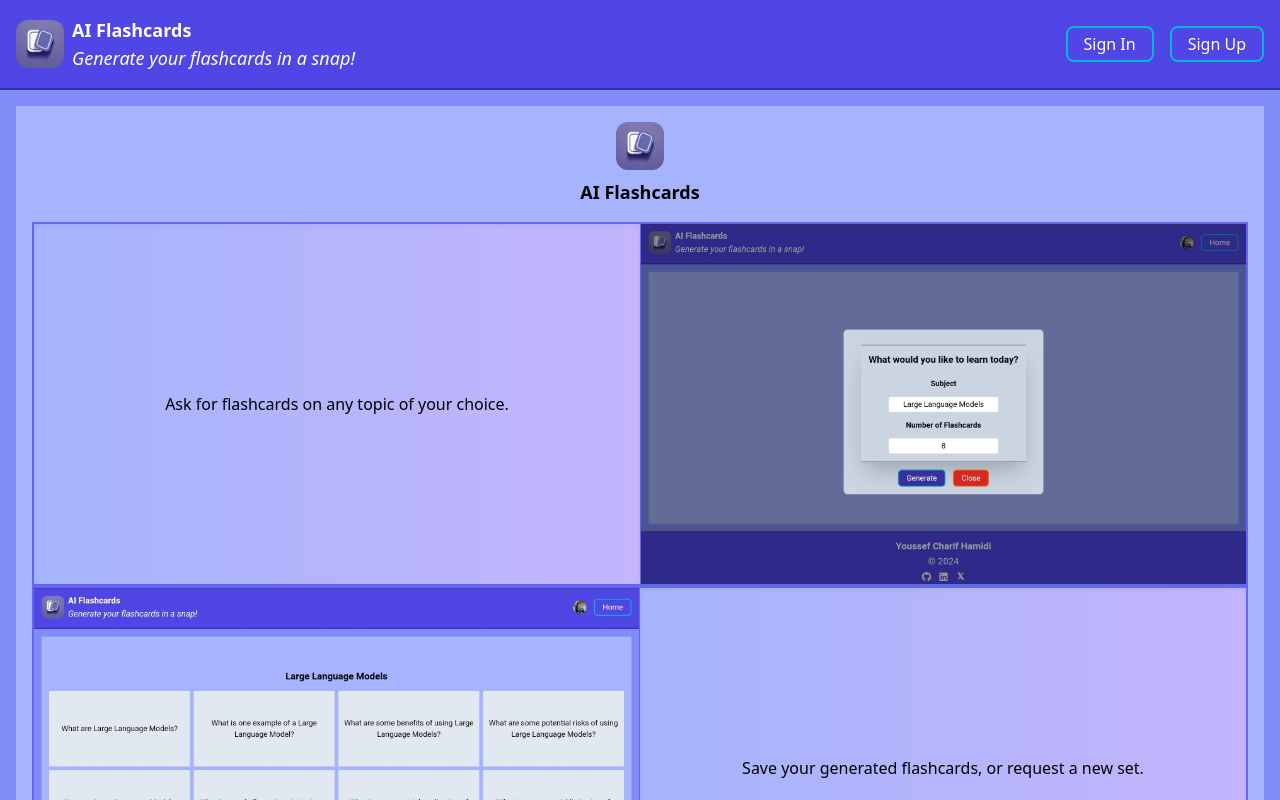
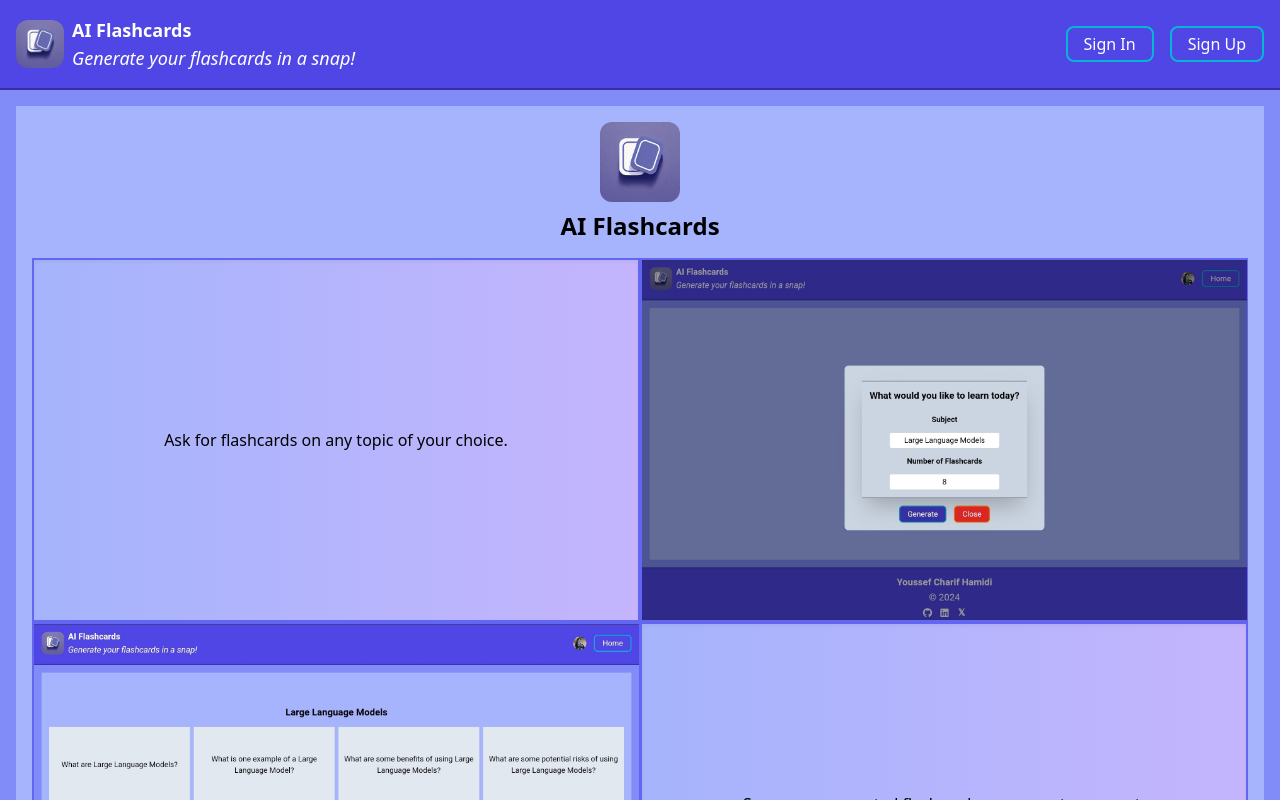
Before and after one commit to Chareeef/FlashcardsAI, a Next.js app: page / in a window 1280 px wide. Shown: the top 800 px of the page. Built offline with nearby package versions, Linux system fonts and the light colour scheme; no server answers.

Commit message:
Enhance small screens layout

```diff
--- a/app/api/generate_flashcards/route.ts
+++ b/app/api/generate_flashcards/route.ts
@@ -70,7 +70,7 @@ export async function POST(req: NextRequest) {
           content: `Generate a list of flashcards about ${subject}`, // User request to generate flashcards
         },
       ],
-      model: "mixtral-8x7b-32768", // Model used for generating the flashcards
+      model: "llama-3.1-70b-versatile", // Model used for generating the flashcards
       temperature: 0, // Temperature set to 0 for deterministic results
       stream: false, // No streaming; the response is returned as a whole
       response_format: { type: "json_object" }, // The expected response format is a JSON object
--- a/app/components/Flashcards.tsx
+++ b/app/components/Flashcards.tsx
@@ -1,5 +1,5 @@
 "use client";
-import { useState } from "react";
+import { useEffect, useState } from "react";
 import { Flashcard } from "@/types";
 
 export default function Flashcards({
@@ -18,8 +18,10 @@ export default function Flashcards({
     }));
   }
 
+  useEffect(() => setFlippedFlashcards({}), [flashcards]);
+
   return (
-    <ul className="w-full grid grid-cols-3 md:grid-cols-4 gap-2">
+    <ul className="w-full grid grid-cols-2 md:grid-cols-4 gap-2">
       {flashcards.map((flashcard, index) => (
         <li
           key={index}
--- a/app/home/page.tsx
+++ b/app/home/page.tsx
@@ -47,12 +47,12 @@ function FlashcardsSubjects({
   openFlashcardsSet: (subject: string) => Promise<void>;
 }) {
   return (
-    <ul className="grid grid-cols-3 md:grid-cols-4 gap-4 w-full">
+    <ul className="grid grid-cols-2 md:grid-cols-4 gap-4 w-full">
       {flashcardsSubjects.map((subject, index) => (
         <li
           key={index}
           onClick={() => openFlashcardsSet(subject)}
-          className="relative h-[10rem] shadow-inner border border-slate-400 rounded-r-lg bg-slate-200"
+          className="relative h-[5rem] md:h-[10rem] shadow-inner border border-slate-400 rounded-r-lg bg-slate-200"
         >
           <div className="absolute h-full w-full bg-slate-200 top-1 left-1 border border-slate-400 rounded-r-lg">
             <div className="flex justify-center items-center absolute h-full w-full bg-slate-200 top-1 left-1 border border-slate-400 rounded-r-lg break-words">
--- a/app/page.tsx
+++ b/app/page.tsx
@@ -39,46 +39,36 @@ export default function LandingPage() {
           alt="App Logo"
           height={510}
           width={510}
-          className="h-[3rem] w-[3rem] rounded-xl shadow-inner"
+          className="h-[5rem] w-[5rem] rounded-xl shadow-inner"
           data-aos="fade-left"
         />
 
-        <h1 className="text-lg font-bold" data-aos="fade-right">
+        <h1 className="text-2xl font-bold" data-aos="fade-right">
           AI Flashcards
         </h1>
       </div>
 
       <ul className="flex flex-col gap-0 w-full" data-aos="zoom-out-up">
         {features.map((feature, index) => (
-          <li className="w-full grid grid-cols-2 gap-0" key={index}>
-            {index % 2 !== 0 && (
-              <Image
-                src={feature.imageURL}
-                alt={feature.text}
-                height={571}
-                width={960}
-                data-aos="zoom-out-right"
-                className="border-y-2 border-l-2 border-r border-indigo-500"
-              />
-            )}
-
+          <li
+            className="w-full flex flex-col md:grid md:grid-cols-2 gap-0"
+            key={index}
+          >
             <div
-              className={`${index % 2 === 0 ? "border-l-2" : "border-r-2"} border-y-2 border-indigo-500 shadow-inner bg-gradient-to-r from-indigo-300 to-violet-300 p-2 flex items-center justify-center`}
+              className={`${index % 2 === 0 ? "border-l-2" : "md:border-r-2 md:order-2"} border-y-2 border-x-2 md:border-y-2 border-indigo-500 shadow-inner bg-gradient-to-r from-indigo-300 to-violet-300 p-2 flex items-center justify-center h-[10em] md:h-auto`}
               data-aos="zoom-in"
             >
               {feature.text}
             </div>
 
-            {index % 2 === 0 && (
-              <Image
-                src={feature.imageURL}
-                alt={feature.text}
-                height={571}
-                width={960}
-                className="border-y-2 border-r-2 border-l border-indigo-500"
-                data-aos="zoom-out-left"
-              />
-            )}
+            <Image
+              src={feature.imageURL}
+              alt={feature.text}
+              height={571}
+              width={960}
+              data-aos="zoom-out-right"
+              className={`border-x-2 ${index === features.length - 1 && "border-b-2"} md:border-y-2 md:border-l-2 md:border-r border-indigo-500 h-full`}
+            />
           </li>
         ))}
       </ul>
```
